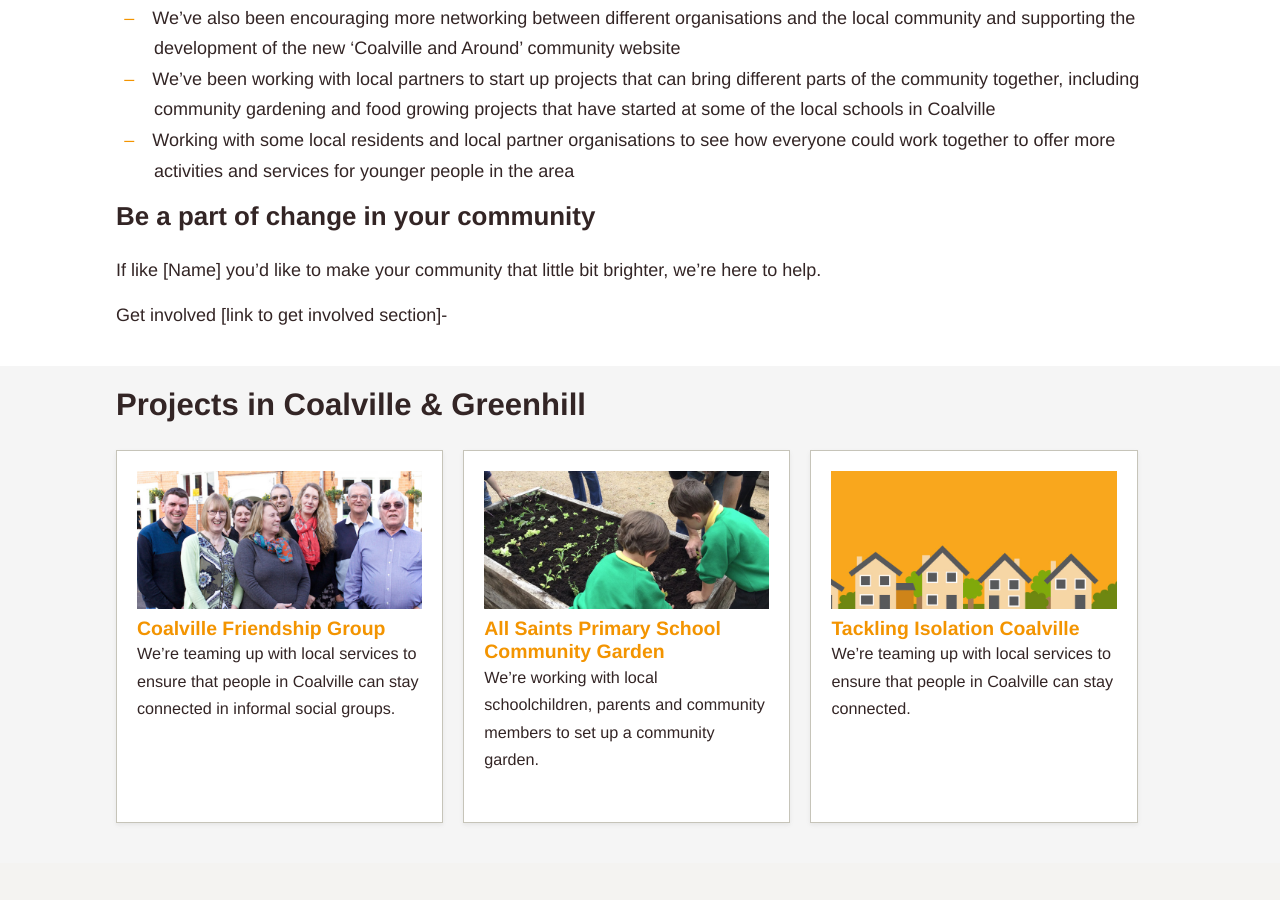
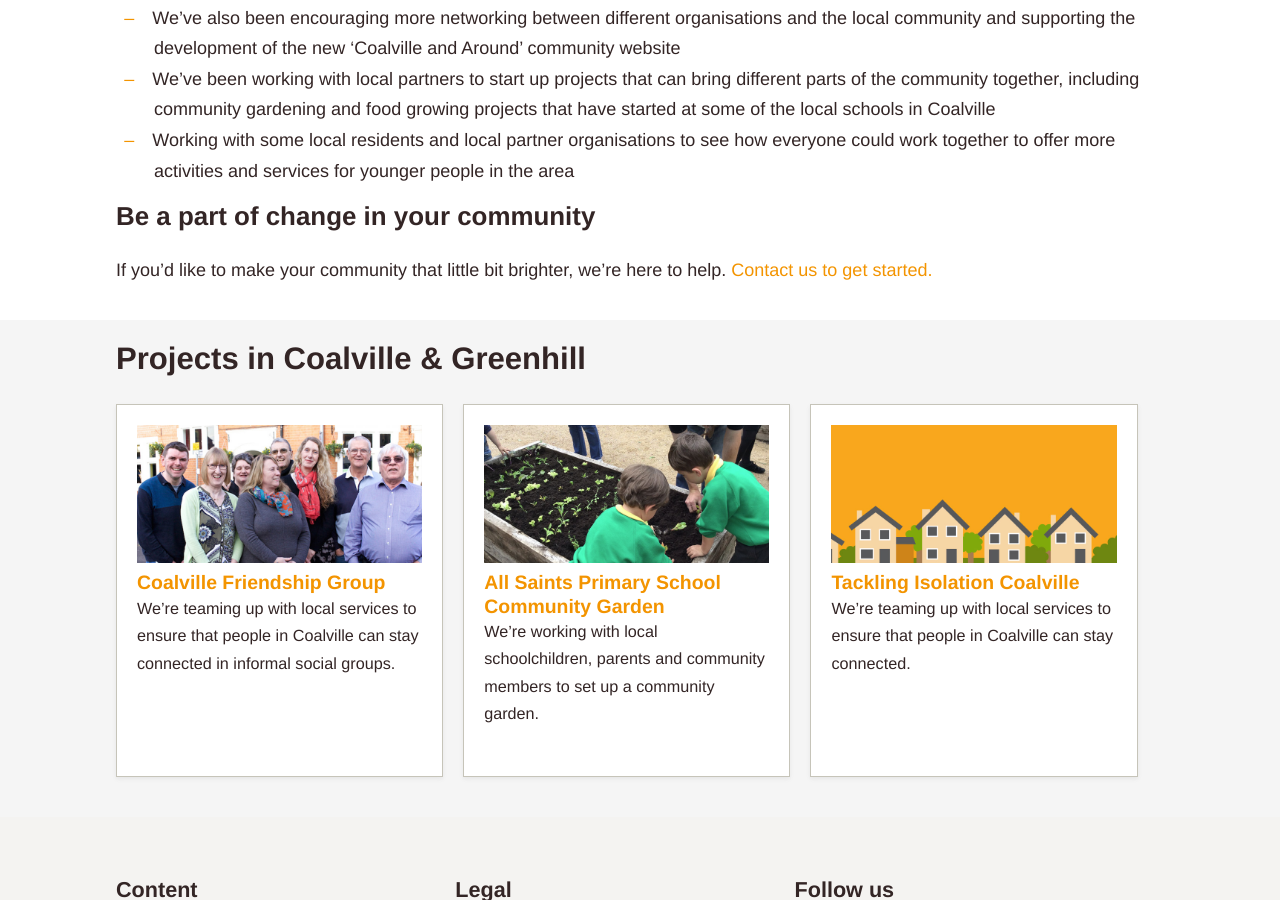
Before and after one commit to richardatval/www.communitycapacity.co.uk, a Jekyll site: the page built from communities/coalville-greenhill.md, in a window 1280 px wide and 900 px high, scrolled down 856 px. Built offline with Jekyll 4.4.1, drawn with Linux system fonts in a browser that asks for light colours; nearby versions of some CDN libraries.

```diff
--- a/communities/coalville-greenhill.md
+++ b/communities/coalville-greenhill.md
@@ -29,6 +29,4 @@
 
 ### Be a part of change in your community
 
-If like [Name] you’d like to make your community that little bit brighter, we’re here to help.
-
-Get involved [link to get involved section]-
+If you’d like to make your community that little bit brighter, we’re here to help. [Contact us to get started.](http://www.communitycapacity.co.uk/contact/)
```
